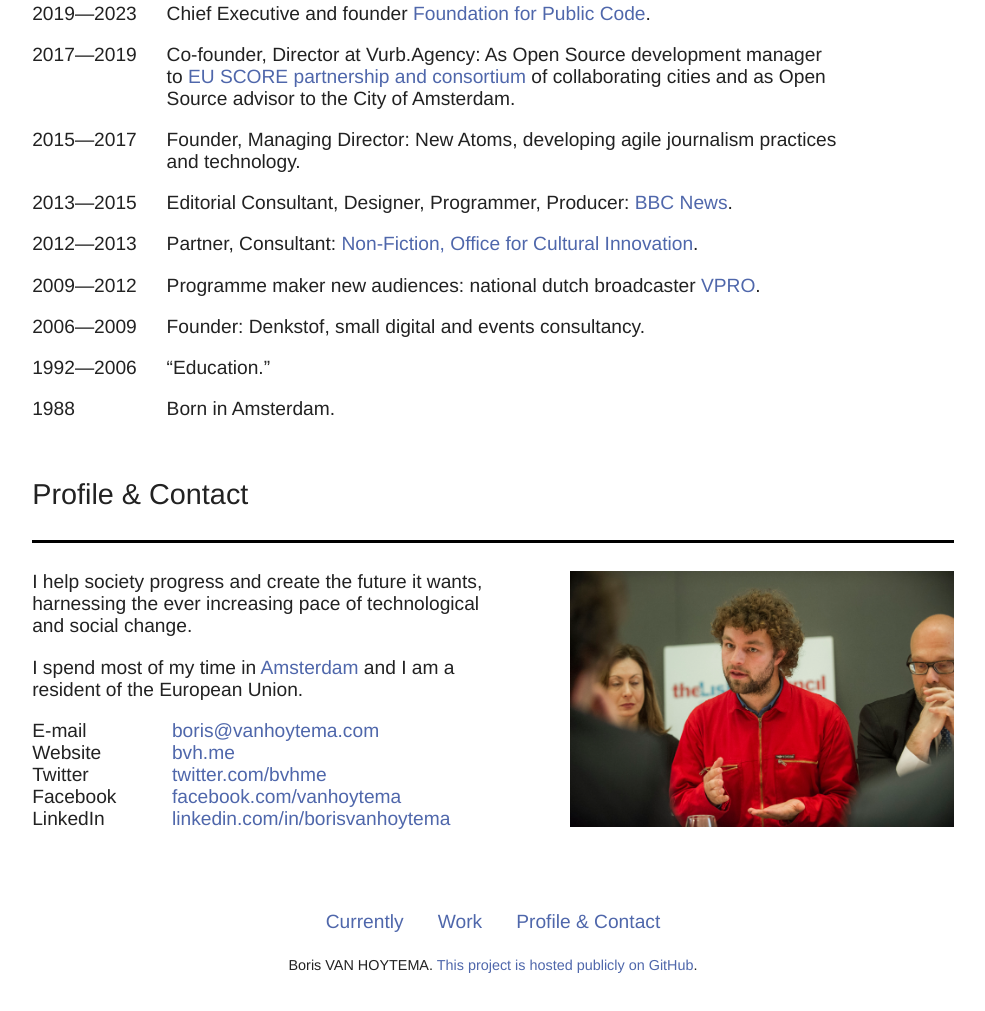
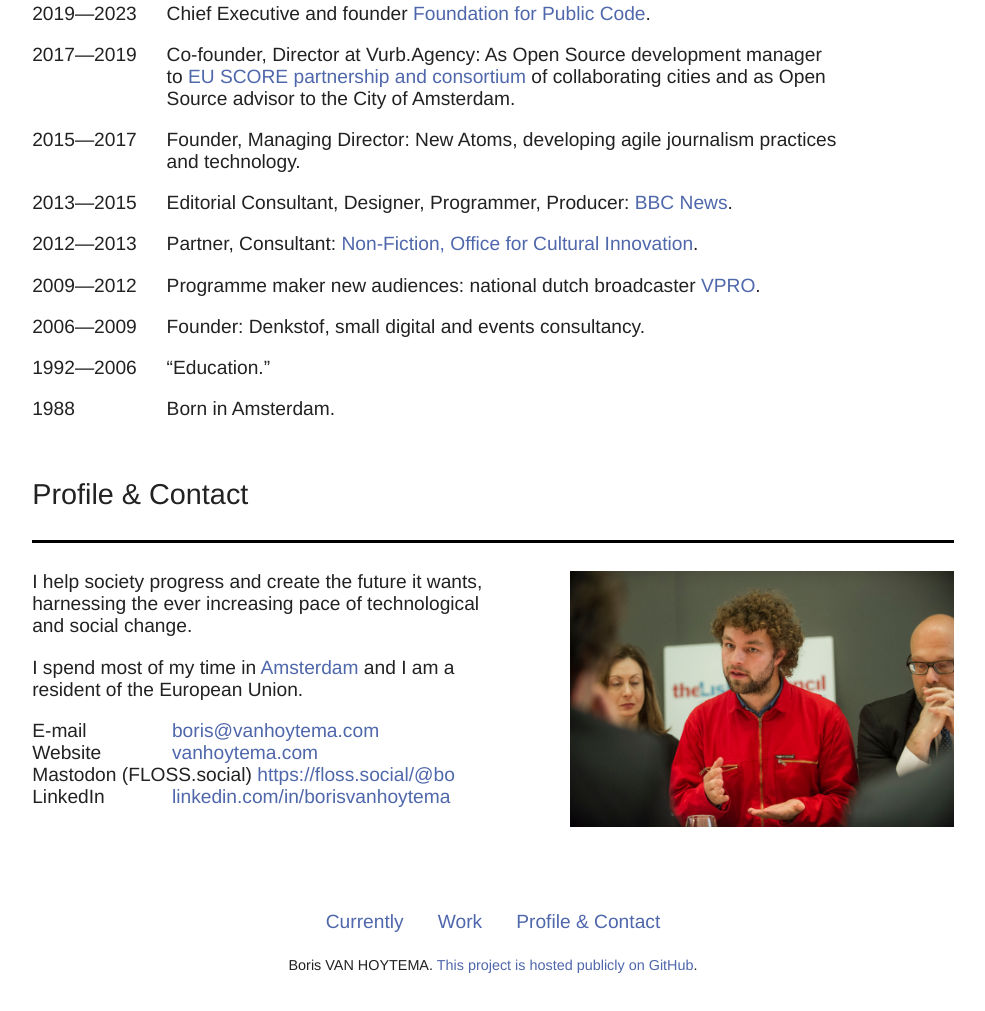
Before and after one commit to bvhme/vanhoytema.com, a plain HTML site: page index.html in a window 1280 px wide. Shown: the part 853-1864 px from the top of the page, without its empty margins (147-1132 px from the left). Drawn offline with Linux system fonts and the light colour scheme.

Commit message:
Update Social links
Remove Twitter and Facebook

```diff
--- a/index.html
+++ b/index.html
@@ -74,13 +74,10 @@ Heyhey, thanks for looking at the source, it's a bit hacky because it was done i
                         <span class="label">E-mail</span> <a href="mailto:boris@vanhoytema.com">boris@vanhoytema.com</a>
                     </li>
                     <li>
-                        <span class="label">Website</span> <a href="http://bvh.me">bvh.me</a>
+                        <span class="label">Website</span> <a href="https://vanhoytema.com">vanhoytema.com</a>
                     </li>
                     <li>
-                        <span class="label">Twitter</span> <a href="http://twitter.com/bvhme">twitter.com/bvhme</a>
-                    </li>
-                    <li>
-                        <span class="label">Facebook</span> <a href="http://www.facebook.com/vanhoytema">facebook.com/vanhoytema</a>
+                        <span class="label">Mastodon (FLOSS.social)</span> <a href="https://floss.social/@bo">https://floss.social/@bo</a>
                     </li>
                     <li>
                         <span class="label">LinkedIn</span> <a href="http://nl.linkedin.com/in/borisvanhoytema">linkedin.com/in/borisvanhoytema</a>
```
